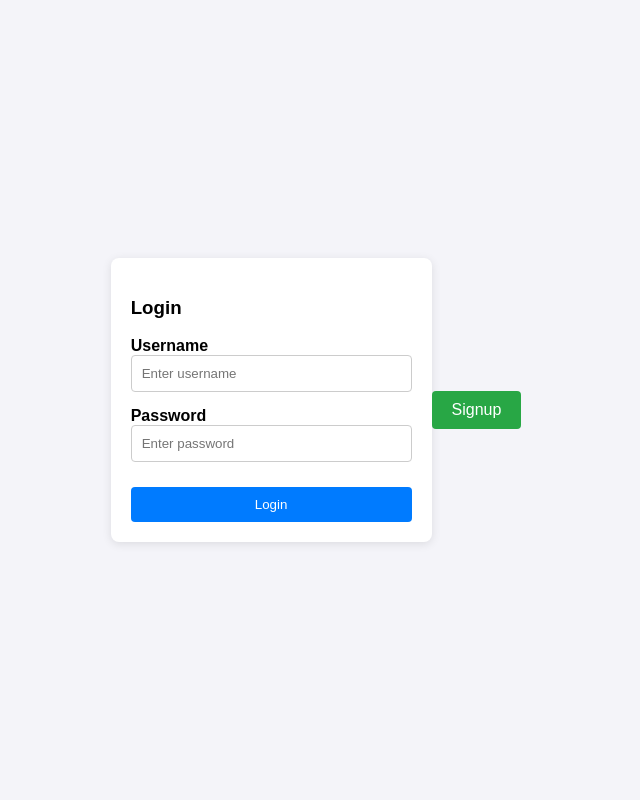
After one commit to sowjanyak123/Madhuram-Kitchens, a Django app: page /log in a window 1280 px wide. The commit adds this page. Shown: the whole page, without its empty margins (324-964 px from the left). Run offline with Django 5.2, Linux system fonts and the light colour scheme.

Commit message:
added login signup

```diff
--- a/madhuramkitchens/urls.py
+++ b/madhuramkitchens/urls.py
@@ -1,7 +1,7 @@
 # urls.py
 from django.urls import path, include
 from rest_framework.routers import DefaultRouter
-from . views import CategoryViewSet, MenuItemViewSet, OrderViewSet,add_category,add_menu_item,menu_items,place_order,order_confirmation,order_review,dashboard
+from . views import CategoryViewSet, MenuItemViewSet, OrderViewSet,add_category,add_menu_item,menu_items,place_order,order_confirmation,order_review,dashboard,log,signup
 
 router = DefaultRouter()
 router.register(r'categories', CategoryViewSet)
@@ -10,6 +10,8 @@ router.register(r'orders', OrderViewSet)
 
 urlpatterns = [
     path('',dashboard,name='dashboard'),
+     path('log',log,name='log'),
+    path('signup',signup,name='signup'),
     path('add_category/',add_category, name='add_category'),
     path('add_menu_item/<int:category_id>/',add_menu_item, name='add_menu_item'),
     path('menu_items/',menu_items, name='menu_items'),
--- a/madhuramkitchens/views.py
+++ b/madhuramkitchens/views.py
@@ -5,8 +5,60 @@ from django.contrib import messages
 from django.http import HttpResponse
 import datetime
 from decimal import Decimal
+from django.contrib.auth.models import User, auth
 
-# Form Views
+# Create your views here.
+def log(request):
+      if request.method=='POST':
+            username =request.POST['username']
+            password =request.POST['password']
+
+            user =auth.authenticate(username=username,password=password)
+            if  user is not None:
+                  auth.login(request,user)
+                  return redirect("/")
+            else:
+                  messages.info(request,'Invalid Credentials')
+                  return redirect('log')
+
+      else:
+             return render(request,'login.html')
+
+
+
+def signup(request):
+    if  request.method=='POST':
+       first_name =request.POST['first_name']
+       last_name =request.POST['last_name']
+       username =request.POST['username']
+       email =request.POST['email']
+       password1 =request.POST['password1']
+       password2 =request.POST['password2']
+
+       if password1 ==password2:
+           if User.objects.filter(username=username).exists():
+                messages.info(request,'Username is already taken')
+                return redirect('signup')
+
+           elif User.objects.filter(email=email).exists():
+               messages.info(request,"Email is already exists")
+               return redirect('signup')
+           else:
+             user =User.objects.create_user(username=username,password=password1,first_name=first_name,last_name=last_name,email=email)
+             user.save()
+             print('user created')
+             return redirect('dashboard')
+       else:
+            messages.success(request,"Password does not match")
+            return redirect('signup')
+       return redirect('/')
+
+    else:
+      return render(request,'signup.html')
+
+def logout(request):
+    auth.logout(request)
+    return redirect('/')
 
 def add_category(request):
     if request.method == 'POST':
--- /dev/null
+++ b/static/login.css
@@ -0,0 +1,82 @@
+body {
+    font-family: Arial, sans-serif;
+    background-color: #f4f4f9;
+    display: flex;
+    justify-content: center;
+    align-items: center;
+    height: 100vh;
+    margin: 0;
+}
+
+.container {
+    background-color: #fff;
+    padding: 20px;
+    border-radius: 8px;
+    box-shadow: 0 2px 10px rgba(0, 0, 0, 0.1);
+}
+
+.form {
+    display: flex;
+    flex-direction: column;
+}
+
+.form-group {
+    margin-bottom: 15px;
+}
+
+label {
+    margin-bottom: 5px;
+    font-weight: bold;
+}
+
+input[type="text"],
+input[type="password"] {
+    width: 100%;
+    padding: 10px;
+    border: 1px solid #ccc;
+    border-radius: 4px;
+    box-sizing: border-box;
+}
+
+.btn {
+    background-color: #007bff;
+    color: white;
+    padding: 10px;
+    border: none;
+    border-radius: 4px;
+    cursor: pointer;
+    margin-top: 10px;
+}
+
+.btn:hover {
+    background-color: #0056b3;
+}
+
+.links {
+    margin-top: 20px;
+    display: flex;
+    justify-content: space-between;
+}
+
+.btn-link {
+    background-color: #28a745;
+    color: white;
+    padding: 10px 20px;
+    border: none;
+    border-radius: 4px;
+    text-decoration: none;
+    text-align: center;
+}
+
+.btn-link:hover {
+    background-color: #218838;
+}
+
+.messages {
+    margin-top: 20px;
+}
+
+.message {
+    color: red;
+    font-weight: bold;
+}
--- /dev/null
+++ b/templates/login.html
@@ -0,0 +1,35 @@
+{% load static %}
+<!DOCTYPE html>
+<html lang="en">
+<head>
+    <meta charset="UTF-8">
+    <meta name="viewport" content="width=device-width, initial-scale=1.0">
+    <title>Signup and Login</title>
+    <link rel="stylesheet" href="{% static 'login.css' %}">
+</head>
+<body>
+    <div class="container">
+        <form class="form" id="signup-form" action="log" method="POST">
+            {% csrf_token %}
+            <h3>Login</h3>
+            <div class="form-group">
+                <label for="signup-username">Username</label>
+                <input type="text" id="signup-username" placeholder="Enter username" name="username" required>
+            </div>
+            <div class="form-group">
+                <label for="signup-password">Password</label>
+                <input type="password" id="signup-password" placeholder="Enter password" name="password" required>
+            </div>
+            <button type="submit" class="btn">Login</button>
+        </form>
+    </div>
+    <div class="links">
+      <a href="{% url 'signup' %}" class="btn-link">Signup</a>
+    </div>
+    <div class="messages">
+        {% for message in messages %}
+        <h3 class="message">{{ message }}</h3>
+        {% endfor %}
+    </div>
+</body>
+</html>
```
Also changed, not shown: static/add_category.css (added, +85 -0 lines), templates/add_category.html (+23 -2 lines), templates/signup.html (added, +28 -0 lines).
